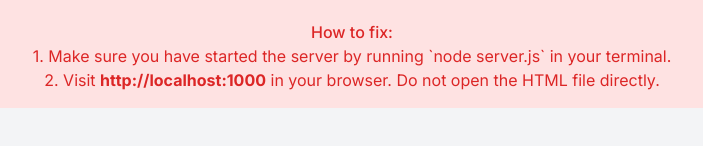
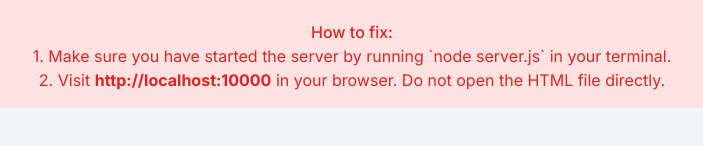
Before and after one commit to MaheshParihar291/ShoppingPaglu, a website: page index.html in a window 1280 px wide. Shown: the part 262-408 px from the top of the page, 288-991 px from the left. Drawn offline with nearby package versions, Linux system fonts and the light colour scheme; no server answers.

Commit message:
Update index.html

```diff
--- a/index.html
+++ b/index.html
@@ -124,7 +124,7 @@
         </div>
 
         <script>
-            const API_URL = 'http://localhost:1000/api';
+            const API_URL = 'http://localhost:10000/api';
 
             // --- State Management ---
             let products = [];
@@ -167,7 +167,7 @@
                     renderProducts();
                 } catch (error) {
                     console.error('Failed to fetch products:', error);
-                    const errorMsg = 'Could not connect to the server. <br><br> <b class="font-medium">How to fix:</b> <br> 1. Make sure you have started the server by running `node server.js` in your terminal. <br> 2. Visit <b>http://localhost:1000</b> in your browser. Do not open the HTML file directly.';
+                    const errorMsg = 'Could not connect to the server. <br><br> <b class="font-medium">How to fix:</b> <br> 1. Make sure you have started the server by running `node server.js` in your terminal. <br> 2. Visit <b>http://localhost:10000</b> in your browser. Do not open the HTML file directly.';
                     productListEl.innerHTML = `<div class="col-span-full text-center text-red-600 bg-red-100 p-4 rounded-lg">${errorMsg}</div>`;
                 }
             }
@@ -446,7 +446,7 @@
                 document.body.appendChild(toast);
                 setTimeout(() => {
                     toast.remove();
-                }, 1000);
+                }, 10000);
             }
 
             // --- App Initialization ---
```
